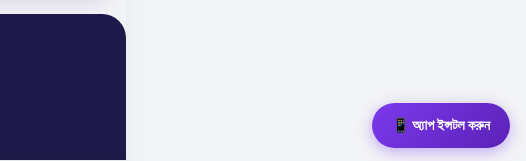
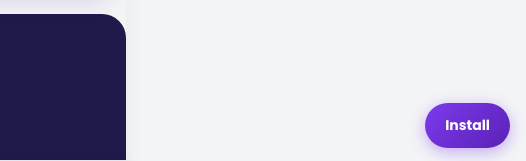
Before and after one commit to nextgenwebusa-cloud/-quick-diamond-topup, a plain HTML site: page index.html in a window 1280 px wide. Shown: the part 572-733 px from the top of the page, 754-1280 px from the left. Drawn offline with nearby package versions, Linux system fonts and the light colour scheme; some packages are replaced by stand-ins of ours; no server answers; a script that the page names is missing.

Commit message:
Update index.html

```diff
--- a/index.html
+++ b/index.html
@@ -2708,9 +2708,10 @@
 </script> <!-- এখানে জাভাস্ক্রিপ্ট ট্যাগ বন্ধ করতে হবে -->
 
 <!-- ফ্লোটিং অ্যাপ ইন্সটল বাটন -->
-<a href="https://github.com/nextgenwebusa-cloud" class="floating-install-btn">
-  📱 অ্যাপ ইন্সটল করুন
+<a href="https://github.com/nextgenwebusa-cloud/quick-diamond-topup/releases/download/v1.0.0/_Quick_Diamond_20408935.apk" class="floating-install-btn" download>
+    Install
 </a>
+
 
 <style>
 .floating-install-btn {
```
